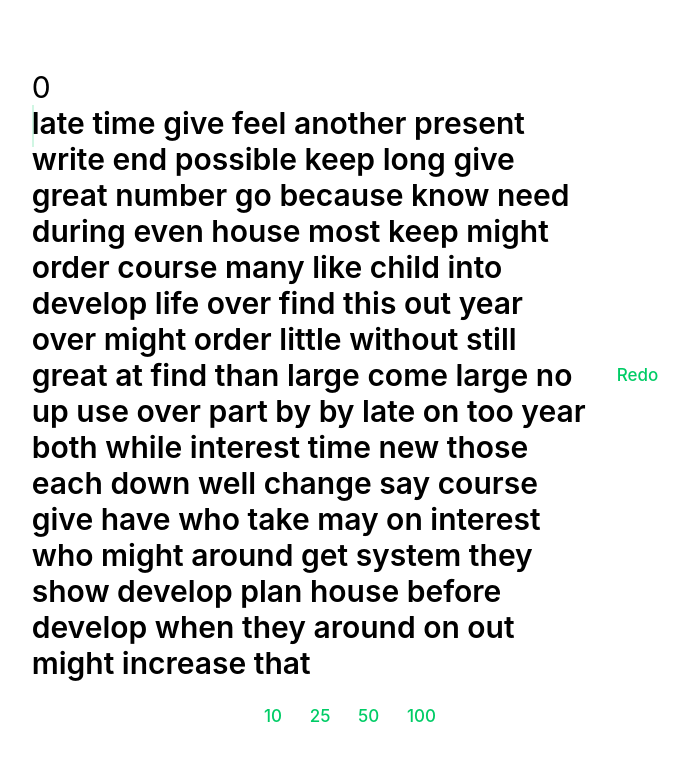
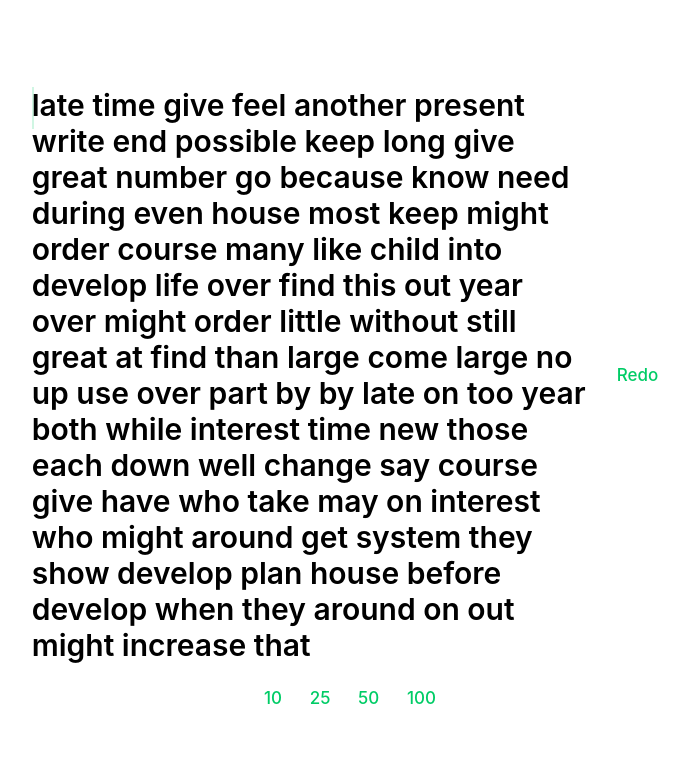
Before and after one commit to mattponiat/typingu-testo, a Next.js app: page / in a window 1280 px wide. Shown: the top 760 px of the page, without its empty margins (290-979 px from the left). Built offline with nearby package versions, Linux system fonts and the light colour scheme.

Commit message:
Result component

```diff
--- a/components/Preview/index.tsx
+++ b/components/Preview/index.tsx
@@ -5,6 +5,7 @@ import StyledCorrectText from "components-ui/atoms/StyledCorrectText";
 import StyledIncorrectText from "components-ui/atoms/StyledIncorrectText";
 import StyledText from "components-ui/atoms/StyledText";
 import StyledCaret from "components-ui/atoms/StyledCaret";
+import Result from "components/Result";
 //Styles
 import styled from "styled-components";
 //Hooks
@@ -14,7 +15,7 @@ import { useTypingContext } from "context/TypingCheck";
 
 const Preview: React.FC = () => {
   const focusRef = useRef<HTMLDivElement>(null)!;
-  const { lettersFromWords, correctLetters, incorrectLetters, seconds } =
+  const { lettersFromWords, correctLetters, incorrectLetters, isActive } =
     useTypingContext();
 
   useEventListener("keydown", (e: KeyboardEvent) => {
@@ -25,7 +26,7 @@ const Preview: React.FC = () => {
 
   return (
     <Wrapper ref={focusRef} tabIndex={0}>
-      <div>{seconds}</div>
+      {lettersFromWords.length === 0 && !isActive && <Result></Result>}
       <StyledCorrectText>
         {correctLetters && correctLetters.join("")}
       </StyledCorrectText>
--- /dev/null
+++ b/components/Result/index.tsx
@@ -0,0 +1,32 @@
+import * as React from "react";
+import { useState, useEffect } from "react";
+//Styles
+import styled from "styled-components";
+//Context
+import { useTypingContext } from "context/TypingCheck";
+
+const Result: React.FC = () => {
+  const { correctLetters, lettersFromWords, seconds, setIsActive } =
+    useTypingContext();
+  const [result, setResult] = useState(0);
+
+  useEffect(() => {
+    let wpm = Math.round((correctLetters.length / 5 / seconds) * 60);
+    setResult(wpm);
+  }, [seconds]);
+
+  // wpm: total number of characters (including spaces) of words you got right divided by five
+  // then divided by the time starting from first character typed
+
+  return (
+    <Wrapper>
+      <Content>Your total wpm is: {result}</Content>
+    </Wrapper>
+  );
+};
+
+const Wrapper = styled.div``;
+
+const Content = styled.span``;
+
+export default Result;
```
Also changed, not shown: components-ui/atoms/Result/index.tsx (deleted, +0 -11 lines).
